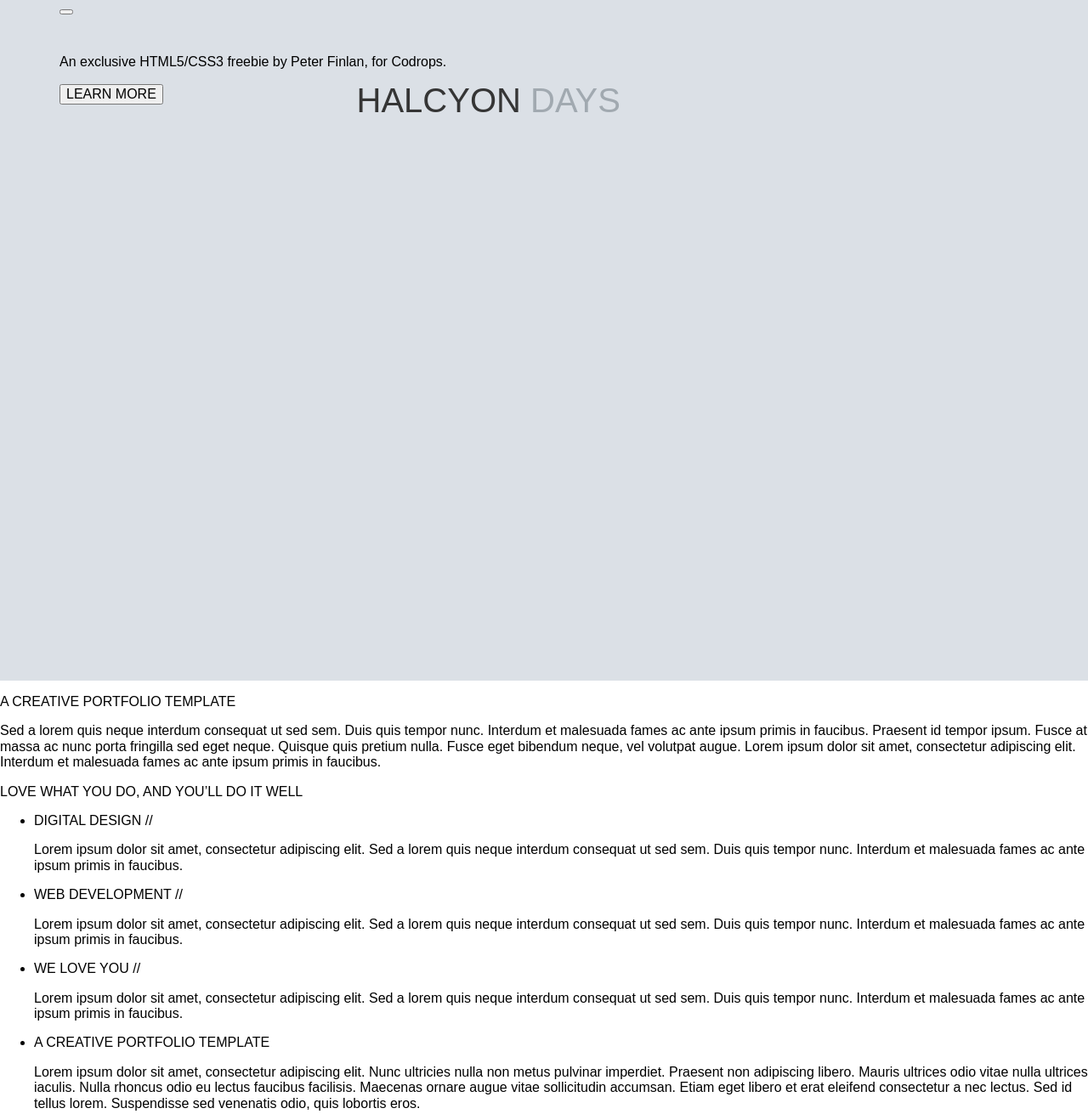
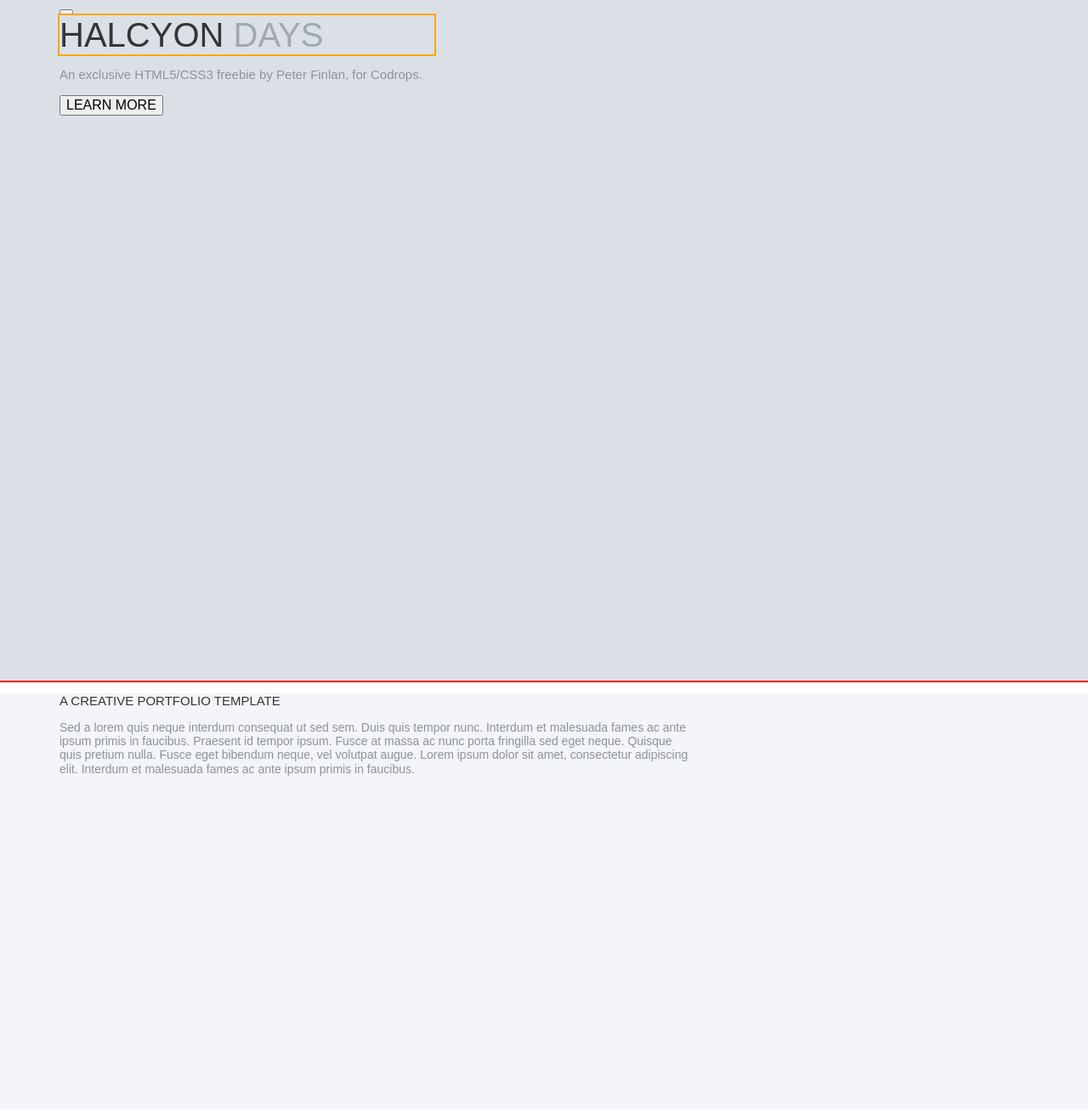
Before and after one commit to tsazanow/halcyon-saz, a website: page source/index.html in a window 1280 px wide. Shown: the top 1311 px of the page at 85% size. Drawn offline with nearby package versions, Linux system fonts and the light colour scheme; files that its build step writes are made by us from their sources.

Commit message:
add some new blocks + edit index.html

```diff
--- a/gulpfile.js
+++ b/gulpfile.js
@@ -113,7 +113,7 @@ gulp.task("build", function(done) {
     "style",
     "compress",
     "images",
-    // "webp",
+    "webp",
     // "sprite",
     "html",
      done
--- a/package.json
+++ b/package.json
@@ -25,7 +25,9 @@
     "gulp-postcss": "^7.0.1",
     "gulp-posthtml": "^3.0.4",
     "gulp-rename": "^1.4.0",
+    "gulp-svgstore": "^6.1.1",
     "gulp-uglify": "^3.0.1",
+    "gulp-webp": "^3.0.0",
     "posthtml": "^0.11.3",
     "posthtml-include": "^1.2.0",
     "pump": "^3.0.0",
--- a/source/index.html
+++ b/source/index.html
@@ -13,16 +13,17 @@
             <span class="main-nav__btn-logo"></span>
           </button>
         </nav>
-        <h1 class="page-header__logo">
+        <p class="page-header__logo">
           <span class="page-header__logo-left">HALCYON</span>
           <span class="page-header__logo-right">DAYS</span>
-        </h1>
+        </p>
         <p class="page-header__description">An exclusive HTML5/CSS3 freebie by Peter Finlan, for Codrops.</p>
         <button class="page-header__btn btn">LEARN MORE</button>
       </div>
     </header>
     <main class="page-main">
       <section class="about">
+        <div class="container">
           <h2 class="visually-hidden">About us</h2>
           <p class="about__slogan slogan">A CREATIVE PORTFOLIO TEMPLATE</p>
           <div class="about__arrow arrow"></div>
@@ -30,6 +31,7 @@
           in faucibus. Praesent id tempor ipsum. Fusce at massa ac nunc porta fringilla sed eget neque. Quisque quis pretium nulla.
           Fusce eget bibendum neque, vel volutpat augue. Lorem ipsum dolor sit amet, consectetur adipiscing elit. Interdum et malesuada
           fames ac ante ipsum primis in faucibus.</p>
+        </div>
       </section>
       <section class="tasks">
         <h2 class="visually-hidden">Our tasks</h2>
--- /dev/null
+++ b/source/less/blocks/about.less
@@ -0,0 +1,16 @@
+.about {
+  width: 100%;
+  min-height: 490px;
+  margin: 0;
+  padding: 0;
+
+  background-color: #f3f5f8;
+}
+
+.about__text {
+  width: 742px;
+
+  font-size: 14px;
+  font-weight: 500;
+  color: #8c9398;
+}
--- /dev/null
+++ b/source/less/blocks/main-nav.less
@@ -0,0 +1,5 @@
+.main-nav {
+  width: 67px;
+  margin: 0;
+  padding: 0;
+}
--- a/source/less/blocks/page-header.less
+++ b/source/less/blocks/page-header.less
@@ -5,23 +5,35 @@
   padding: 0;
 
   background-color: #dbe0e6;
+
+  outline: @block-outline;
 }
 
 .page-header__logo {
+
   width: 441px;
-  height: 30px;
 
-  margin: 0 auto;
+  margin: 0;
   padding: 0;
 
   font-family: @second-font;
   color: #353535;
   font-size: 40px;
-  line-height: 200px;
   font-weight: 400;
   text-transform: uppercase;
+
+  outline: @element-outline;
 }
 
 .page-header__logo-right {
   color: #a1a9b0;
 }
+
+.page-header__description {
+  width: 607px;
+
+  font-family: @second-font;
+  font-size: 15px;
+  font-weight: 400;
+  color: #8c9398;
+}
--- /dev/null
+++ b/source/less/blocks/slogan.less
@@ -0,0 +1,6 @@
+.slogan {
+  font-size: 15px;
+  color: #353535;
+  font-weight: 500;
+  text-transform: uppercase;
+}
--- /dev/null
+++ b/source/less/blocks/tasks.less
@@ -0,0 +1,29 @@
+.tasks {
+  width: 100%;
+  min-height: 731px;
+}
+
+.tasks__list {
+  width: auto;
+
+  list-style: none;
+}
+
+.tasks__item {
+  width: 360px;
+}
+
+.tasks__title {
+  font-size: 15px;
+  font-weight: 500;
+  line-height: 20px;
+  text-transform: uppercase;
+  color: #353535;
+}
+
+.tasks__description {
+  font-size: 14px;
+  font-weight: 500;
+  line-height: 20px;
+  color: #8c9398;
+}
--- a/source/less/style.less
+++ b/source/less/style.less
@@ -2,3 +2,7 @@
 @import "scaffolding.less";
 @import "variables.less";
 @import "blocks/page-header.less";
+@import "blocks/main-nav.less";
+@import "blocks/about.less";
+@import "blocks/slogan.less";
+@import "blocks/tasks.less";
--- a/source/less/variables.less
+++ b/source/less/variables.less
@@ -1,12 +1,6 @@
-@menu-color: #283645;
-@header-color: #1d2631;
-@section-color: #f2f2f2;
-@info-color: #d22856;
-@btn-green: #2aab6d;
-
 @main-font: "Gotham Rounded","Arial", sans-serif;
 @second-font: "Gotham Rounded - Book", "Arial", sans-serif;
 
 @block-outline: 2px solid red;
 @section-outline: 2px solid greenyellow;
-@element-border: 2px solid orange;
+@element-outline: 2px solid orange;
```
Also changed, not shown: 2 other files. Lines whose indentation alone changed are shown as unchanged.
